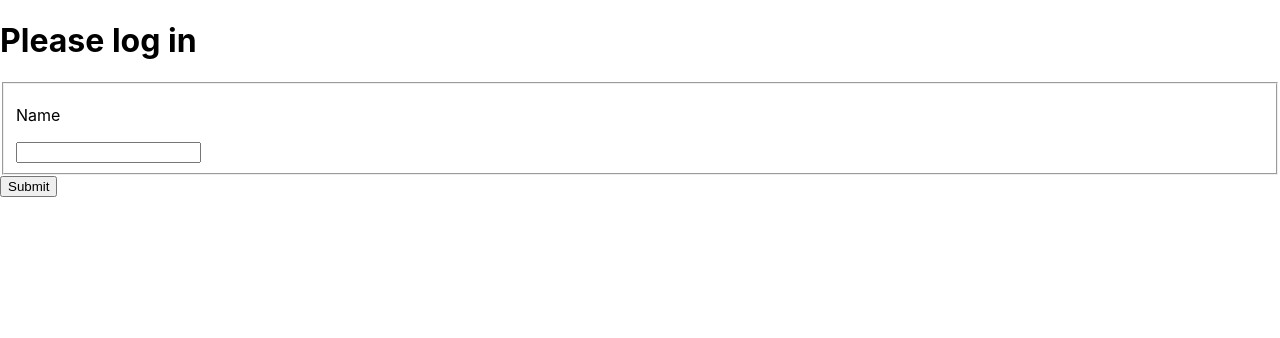
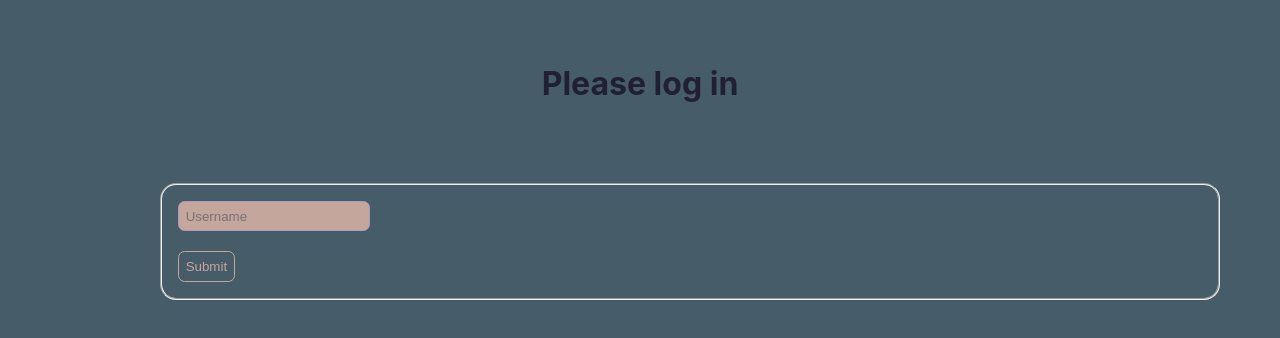
Before and after one commit to kristofkoczan/gallery-app, a React (Create React App) app: page / in a window 1280 px wide. Shown: the top 338 px of the page. Built offline with nearby package versions, Linux system fonts and the light colour scheme.

Commit message:
firstStyle

```diff
--- a/src/App.js
+++ b/src/App.js
@@ -17,8 +17,6 @@ const readURL = file => {
     const url = readURL(event.target.files[event.target.files.length-1]);
     return await url;
   };
-
-
 
 
 function App() {
@@ -119,6 +117,9 @@ function App() {
 
   //delete a picture
   const deletePicture = (id) => {
+    if(sizeHelp && sizeID === id){
+      imageControl(id, "down");
+    }
     setPictures(pictures.filter((picture) => picture.id !== id))
   }
 
@@ -209,16 +210,16 @@ function App() {
 
   if(!logedin){
     return(
-      <div>
-        <h1>Please log in</h1>
+      <div >
+        <h1 className={'centerText'}>Please log in</h1>
         <form onSubmit={handleLogin}>
-          <fieldset>
+          <fieldset className={'loginDiv'}>
             <label>
-              <p>Name</p>
-              <input name="name" value={username} onChange={(e) => setUsername(e.target.value)}/>
-            </label>
+              <input name="name" placeholder={"Username"} value={username} onChange={(e) => setUsername(e.target.value)}/>
+            </label><br/><br/>
+            <button type="submit">Submit</button>
           </fieldset>
-          <button type="submit">Submit</button>
+
         </form>
       </div>
     )
@@ -226,7 +227,7 @@ function App() {
     return(
       <div>
           <form onSubmit={handleLogout}>
-            <button type="submit">LogOut</button>
+            <button className={'alignCenter2'} type="submit">Log out</button>
           </form>
           <MainField />
           <UploadPicture uploadPicture={uploadPicture}/>
--- a/src/compontents/MainField.js
+++ b/src/compontents/MainField.js
@@ -4,7 +4,7 @@ import store from '../store'
 const MainField = () => {
 
     return (
-        <div>
+        <div className={'centerText'}>
             <div>
                 <h1>Welcome {store.getState()[0].username}</h1>
             </div>
--- a/src/compontents/Picture.js
+++ b/src/compontents/Picture.js
@@ -24,8 +24,9 @@ const Picture = ({ picture, onLikePicture, onDelete, addComment, incraseSize, pi
             <div style={{margin: "0% 30% 0% 30%"}}>
                 <img src={picture.file} alt="adminPicture" style={{cursor: 'pointer', width: pictureSize, display: "block", margin: "auto"}}
                     onClick={() => incraseSize(picture.id)}/>
-                {store.getState()[0].username === picture.username ? <FaTimes style={{color: 'red', cursor: 'pointer'}} onClick={() => onDelete(picture.id)}/> : ""}
+
                 <FaAngleUp style={{color: 'green', cursor: 'pointer'}} onClick={() => onLikePicture(picture.id)}/>
+                 {store.getState()[0].username === picture.username ? <FaTimes style={{color: 'red', cursor: 'pointer', position: "relative", left: "94%"}} onClick={() => onDelete(picture.id)}/> : ""}
                 <table style={{ padding: '1em', width: '100%'}}>
                     <tbody>
                         <tr>
@@ -37,15 +38,16 @@ const Picture = ({ picture, onLikePicture, onDelete, addComment, incraseSize, pi
                 </table>
 
                 <Comment onSubmit={onSubmit} picture={picture} comment={comment} setComment={setComment} deleteComment={deleteComment}/>
-                <form onSubmit={onSubmit}>
-                    <input type='text' placeholder='New comment' value={comment} onChange={(e) => setComment(e.target.value, picture.id)} />
-                    <button type="submit">Send</button>
+
+                <form onSubmit={onSubmit} className={'alignCenter'} style={{width: "20em", border: "none"}}>
+                    <input className={'sendinput'} type='text' placeholder='New comment' value={comment} onChange={(e) => setComment(e.target.value, picture.id)} />
+                    <button className={'sendbutton'} type="submit">Send</button>
                 </form>
             </div>
         )
     }else{
         return (
-            <div style={{margin: "0% 30% 0% 30%"}}>
+            <div style={{width: "30%", margin: "0% 35%"}}>
                 <img src={picture.file} alt="adminPicture" style={{cursor: 'pointer', width: pictureSize, display: "block", margin: "auto"}}
                     onClick={() => incraseSize(picture.id)}/>
                 <table style={{ padding: '1em', width: '100%'}}>
--- a/src/compontents/UploadPicture.js
+++ b/src/compontents/UploadPicture.js
@@ -3,9 +3,12 @@ const UploadPicture = ({ uploadPicture }) => {
 
     return (
         <div>
-            <form style={{margin: "3% 0%"}}>
-                 <label>Select image:</label>
-                    <input type="file" id="img" name="img" accept="image/*" onChange={(event) => uploadPicture(event)}/>
+            <form className={"formClass"}>
+                    <label className="alignCenter">
+                        <input style={{display: "none"}} type="file" id="img" name="img" accept="image/*" onChange={(event) => uploadPicture(event)}/>
+                        Upload picture
+                    </label>
+
             </form>
         </div>
     )
--- a/src/index.css
+++ b/src/index.css
@@ -5,7 +5,76 @@ body {
     sans-serif;
   -webkit-font-smoothing: antialiased;
   -moz-osx-font-smoothing: grayscale;
+
+  /*background-image: linear-gradient(300deg,#A79CBF,  #2E5EAA, #55D6BE);*/
+  background-color: #465C69;
+  color: #201F33;
 }
+
+button {
+  background-color: #465C69;
+  border-radius: 0.5em;
+  padding: 0.5em;
+  color: #C4A69D;
+  border: 1px solid #C4A69D;
+}
+input {
+  background-color: #C4A69D;
+  border-radius: 0.5em;
+  padding: 0.5em;
+  color: #201F33;
+  border: 1px solid #A79CBF;
+}
+.sendinput {
+  border: 1px solid #C4A69D;
+  border-radius: 0.5em 0em 0em 0.5em;
+}
+.sendbutton{
+  border: 1px solid #C4A69D;
+  border-radius: 0em 0.5em 0.5em 0em;
+}
+.loginDiv{
+  align-items: center;
+  width: 80%;
+  margin: 5em 10em;
+  padding: 1em;
+  border-radius: 1em;
+}
+.centerText{
+  margin: 2em 0em;
+  text-align: center;
+}
+.alignCenter{
+  background-color: #465C69;
+  border-radius: 0.5em;
+  padding: 0.5em;
+  color: #C4A69D;
+  border: 1px solid #C4A69D;
+  cursor: pointer;
+  font-size: 0.8em;
+  width: 7em;
+  display: block;
+  margin-right: auto;
+  margin-left: auto;
+}
+.alignCenter2{
+  background-color: #465C69;
+  border-radius: 0.5em;
+  padding: 0.5em;
+  color: #C4A69D;
+  border: 1px solid #C4A69D;
+  cursor: pointer;
+  font-size: 0.8em;
+  width: 7em;
+  display: block;
+  margin-right: auto;
+  margin-left: auto;
+  margin-top: 2em;
+}
+.formClass{
+  margin: 2% 0%;
+}
+
 
 code {
   font-family: source-code-pro, Menlo, Monaco, Consolas, 'Courier New',
```
Also changed, not shown: src/compontents/Pictures.js (+11 -1 lines).
